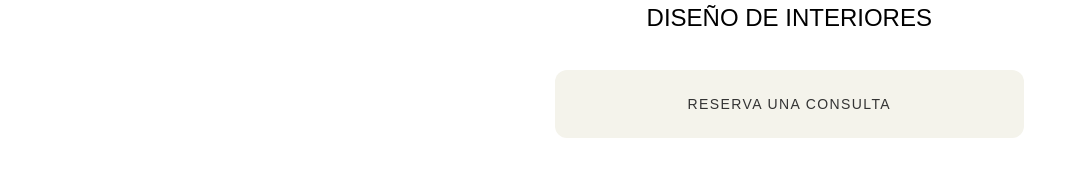
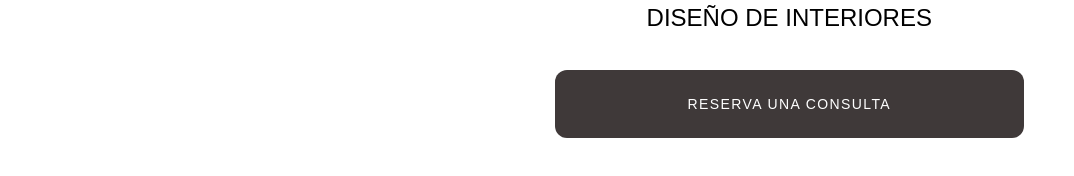
Before and after one commit to jdwyer6/fara-arquitectura, a React (Create React App) app: page /construccion-home in a window 1280 px wide. Shown: the part 524-700 px from the top of the page, without its empty margins (96-1170 px from the left). Built offline with nearby package versions, Linux system fonts and the light colour scheme.

Commit message:
fix button color

```diff
--- a/src/components/HomePageTemplate.js
+++ b/src/components/HomePageTemplate.js
@@ -27,7 +27,7 @@ const HomePageTemplate = ({primaryImage,
                     <img src={secondaryImage} className='w-full h-80 sm:h-full object-cover z-10 mb-8 md:hidden rounded-xl'/>
                     <div className='flex flex-wrap xl:flex-nowrap'>
                         {/* <ButtonPrimary text='RESERVA UNA CONSULTA' to='#first-section'/> */}
-                        <ButtonSecondary link='/contact' text='RESERVA UNA CONSULTA'/>
+                        <ButtonPrimary link='/contact' text='RESERVA UNA CONSULTA'/>
                     </div>
                 </div>
             </section>
```
